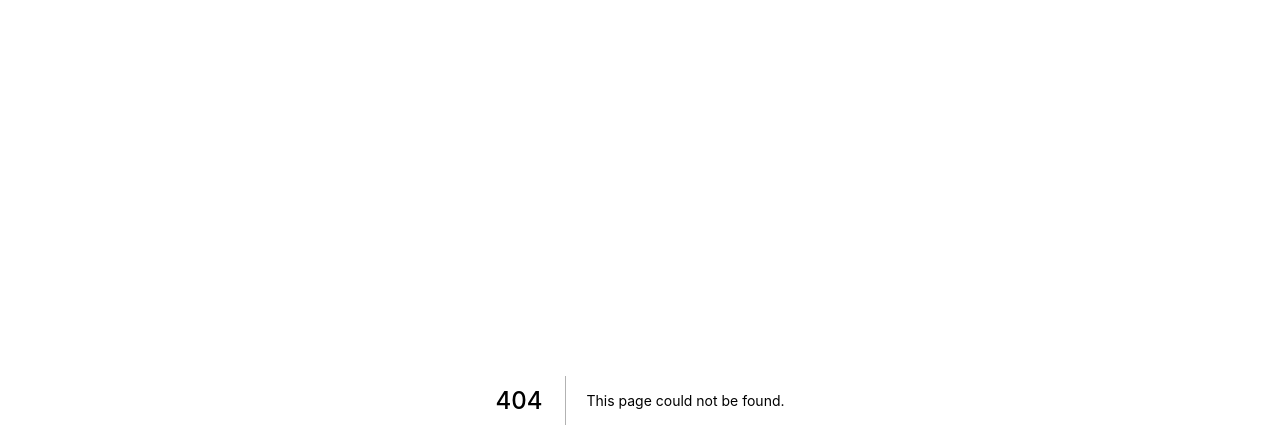
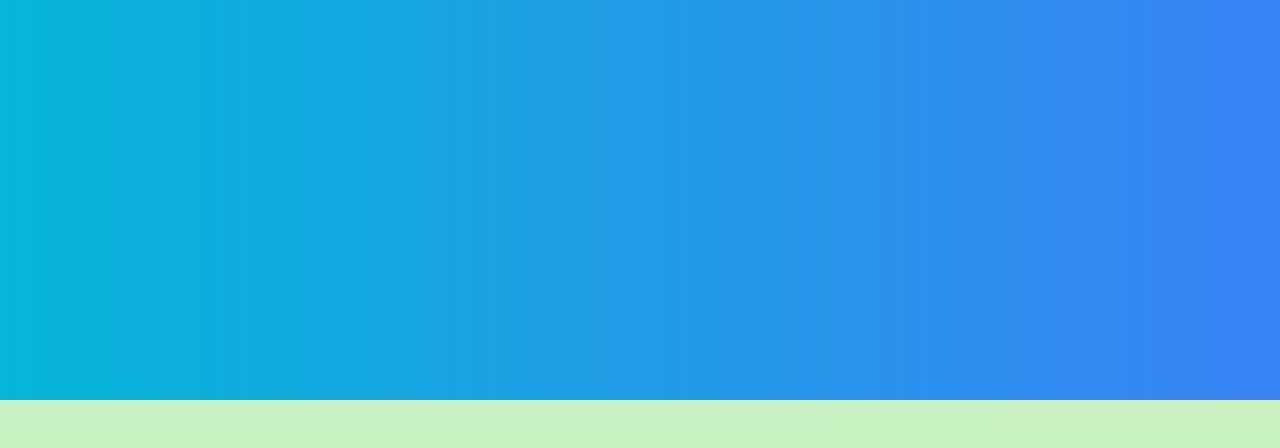
Before and after one commit to tjwdud/pokemon-app, a Next.js app: page /game in a window 1280 px wide. Before the commit this address had no page. Shown: the top 448 px of the page. Built offline with nearby package versions, Linux system fonts and the light colour scheme.

Commit message:
feat: 게임하기 페이지 추가

```diff
--- /dev/null
+++ b/pages/game.tsx
@@ -0,0 +1,15 @@
+/* eslint-disable react-hooks/exhaustive-deps */
+/* eslint-disable @next/next/no-img-element */
+import Image from 'next/image';
+import { useState } from 'react';
+const Game = () => {
+  const [state, setState] = useState([]);
+
+  return (
+    <div className="flex items-center">
+      <div className="bg-gradient-to-r from-cyan-500 to-blue-500 w-[2000px] h-[400px]"></div>
+    </div>
+  );
+};
+
+export default Game;
```
